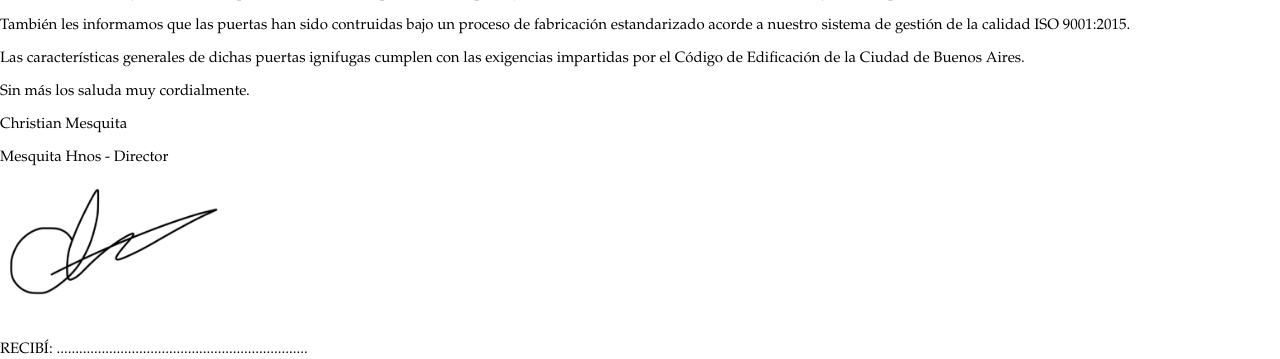
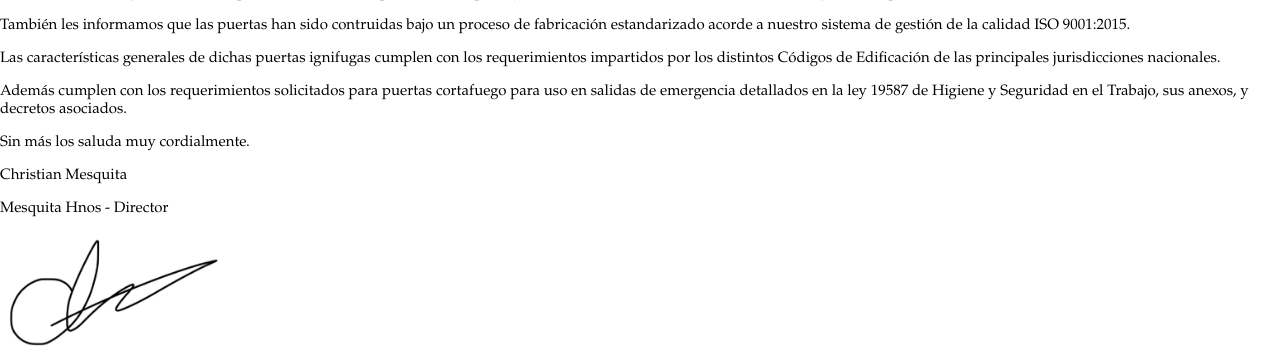
Before and after one commit to mezka/new-certificados-generator, a Python web app: template templates/puerta.html in a window 1280 px wide. Shown: the part 333-692 px from the top of the page. Run offline with Jinja, Linux system fonts and the light colour scheme; the template is opened without the code that fills it, so the values that code supplies are empty.

Commit message:
Modify puerta template with Ley de Higiene y Seguridad en el Trabajo

```diff
--- a/templates/puerta.html
+++ b/templates/puerta.html
@@ -73,7 +73,9 @@
 
 	<p>Tambi&eacute;n les informamos que las puertas han sido contruidas bajo un proceso de fabricaci&oacute;n estandarizado acorde a nuestro sistema de gesti&oacute;n de la calidad ISO 9001:2015.</p>
 
-	<p>Las caracter&iacute;sticas generales de dichas puertas ignifugas cumplen con las exigencias impartidas por el C&oacute;digo de Edificaci&oacute;n de la Ciudad de Buenos Aires.</p>
+	<p>Las caracter&iacute;sticas generales de dichas puertas ignifugas cumplen con los requerimientos impartidos por los distintos C&oacute;digos de Edificaci&oacute;n de las principales jurisdicciones nacionales.</p>
+
+	<p>Adem&aacute;s cumplen con los requerimientos solicitados para puertas cortafuego para uso en salidas de emergencia detallados en la ley 19587 de Higiene y Seguridad en el Trabajo, sus anexos, y decretos asociados.</p>
 
 	<p>Sin m&aacute;s los saluda muy cordialmente.</p>
 
--- a/templates/puerta_euro.html
+++ b/templates/puerta_euro.html
@@ -73,7 +73,9 @@
 
 	<p>Tambi&eacute;n les informamos que las puertas han sido contruidas bajo un proceso de fabricaci&oacute;n estandarizado acorde a nuestro sistema de gesti&oacute;n de la calidad ISO 9001:2015.</p>
 
-	<p>Las caracter&iacute;sticas generales de dichas puertas ignifugas cumplen con las exigencias impartidas por el C&oacute;digo de Edificaci&oacute;n de la Ciudad de Buenos Aires.</p>
+	<p>Las caracter&iacute;sticas generales de dichas puertas ignifugas cumplen con los requerimientos impartidos por los distintos C&oacute;digos de Edificaci&oacute;n de las principales jurisdicciones nacionales.</p>
+
+	<p>Además cumplen con los requerimientos solicitados para puertas cortafuego para uso en salidas de emergencia detallados en la ley 19587 de Higiene y Seguridad en el Trabajo, sus anexos, y decretos asociados.</p>
 
 	<p>Sin m&aacute;s los saluda muy cordialmente.</p>
 
```
